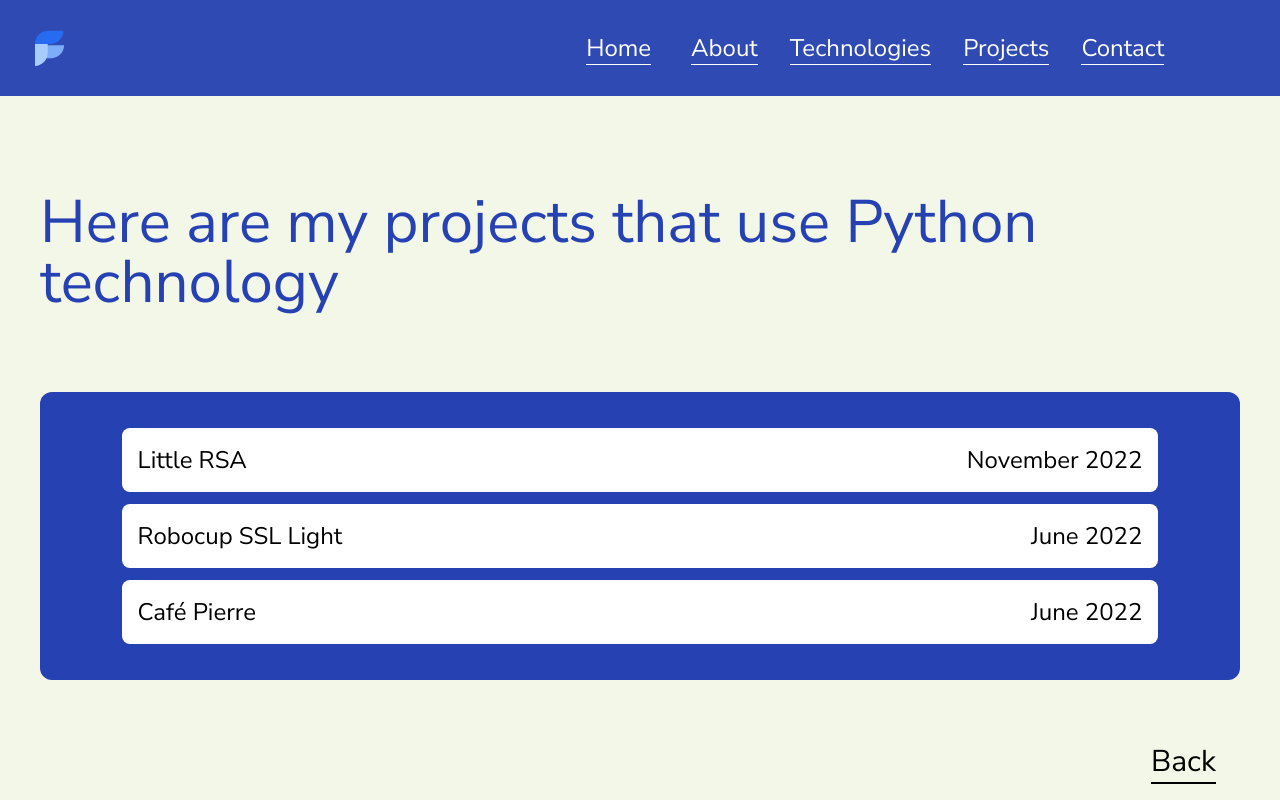
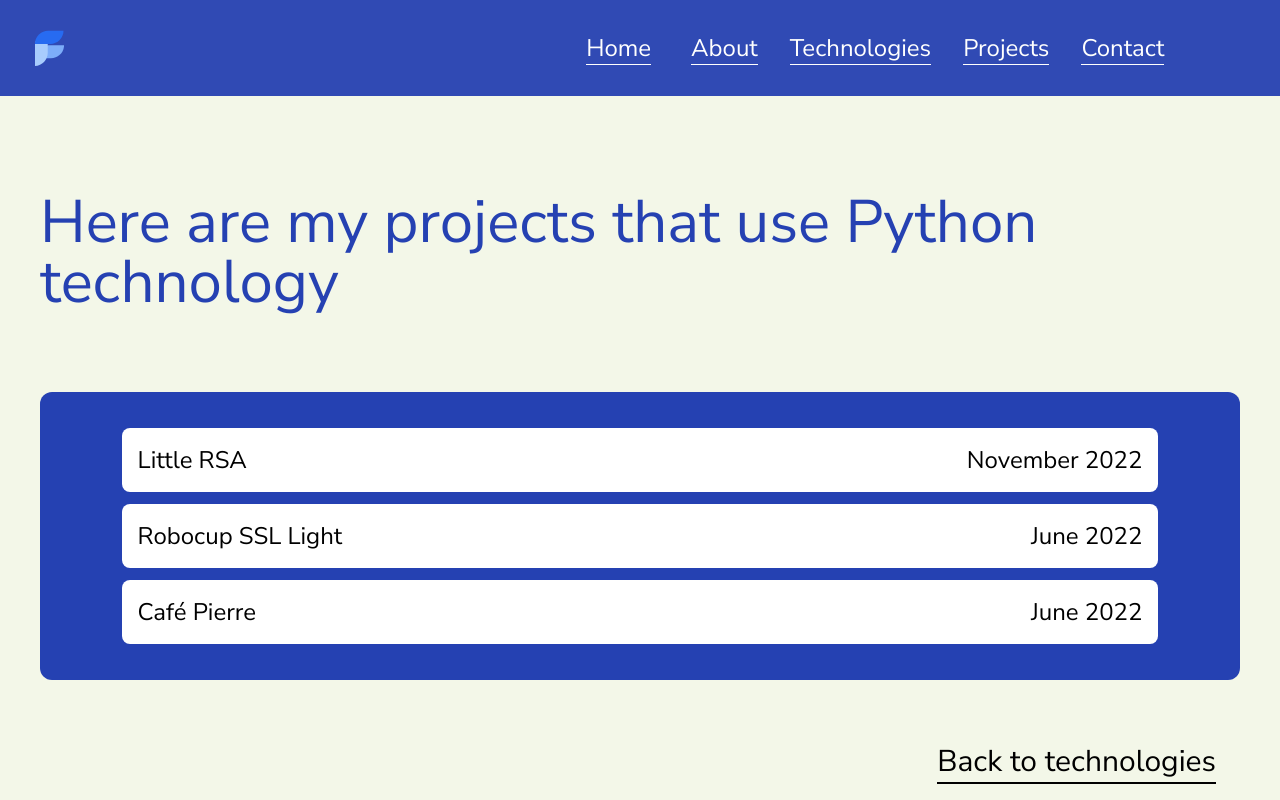
Before and after one commit to Daaams/PortfolioNext, a Next.js app: page /technologies/1 in a window 1280 px wide. Shown: the top 800 px of the page. Built offline with nearby package versions, Linux system fonts and the light colour scheme; a web font is replaced by a local one.

Commit message:
little fixes

```diff
--- a/pages/technologies/[idTechnology].js
+++ b/pages/technologies/[idTechnology].js
@@ -3,7 +3,6 @@ import technologies from './technologies.json'
 
 import linkstyle from '../../styles/linksStyle.module.css'
 
-import { useRouter } from "next/router"
 import Link from 'next/link';
 
 
@@ -21,31 +20,26 @@ export function getStaticPaths() {
     };
   }
 
-
 export function getStaticProps(context) {
 
     const id = context.params.idTechnology;
 
     return {
         props: {
-            idTechno : id
+            techno : technologies.technos[id-1]
         }
     }
   }
 
-export default function ProjectsFromTechno( {idTechno} ) {
+export default function ProjectsFromTechno( {techno} ) {
     const path = "/projects/"
 
     return (
-
         <div className='pt-[20%] md:pt-[15%]'>
-            {technologies.technos.map((techno, i) => (
-                techno.id == idTechno &&
-                <h1 className='text-3xl md:text-6xl text-[#2541B2] ml-10 mb-20' key={i}>Here are my projects that use {techno.title} technology </h1>
-            ))}
+            <h1 className='text-3xl md:text-6xl text-[#2541B2] ml-10 mb-20'>Here are my projects that use {techno.title} technology </h1>
             <div className="bg-[#2541B2] rounded-xl p-6 m-10">
                 {projects.projects.map((project, i) => (
-                    project.technologies.includes(idTechno) &&
+                    project.technologies.includes(techno.id) &&
                         <Link
                             href="/projects/[id]"
                             as={path.concat(project.id)}
@@ -63,8 +57,8 @@ export default function ProjectsFromTechno( {idTechno} ) {
             </div>
 
             <div className='m-[10%] md:m-[5%] text-right text-3xl'>
-                <Link href="/">
-                    <a className={linkstyle.linkBlack} onClick={() => router.back()}>Back</a>
+                <Link href="/#technos">
+                    <a className={linkstyle.linkBlack}>Back to technologies</a>
                 </Link>
             </div>
         </div>
```
